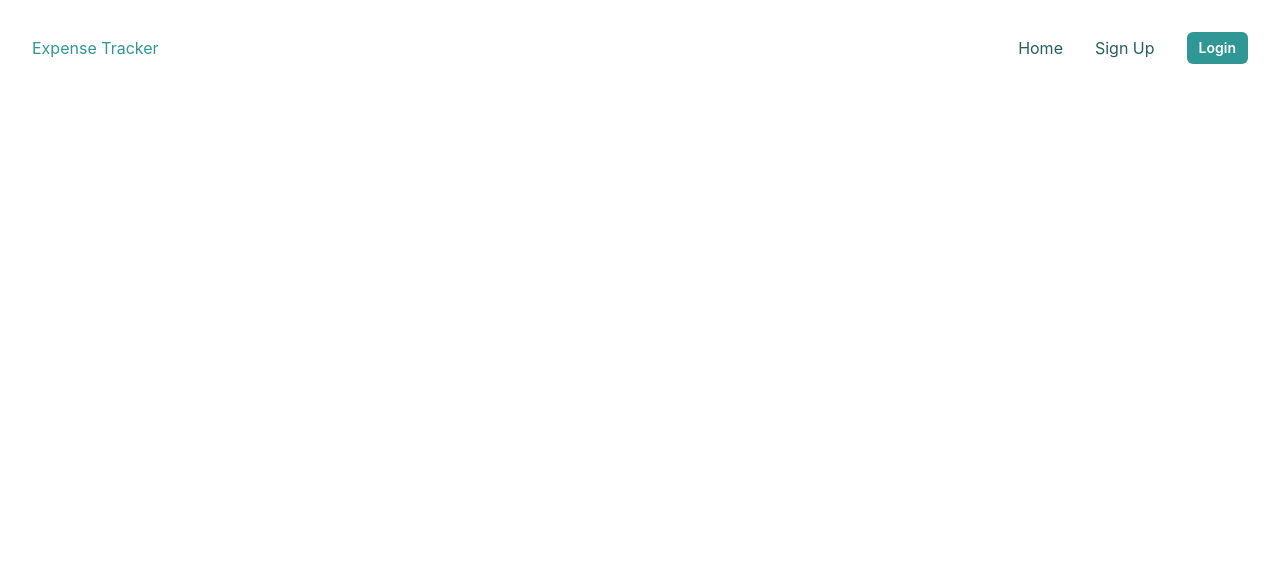
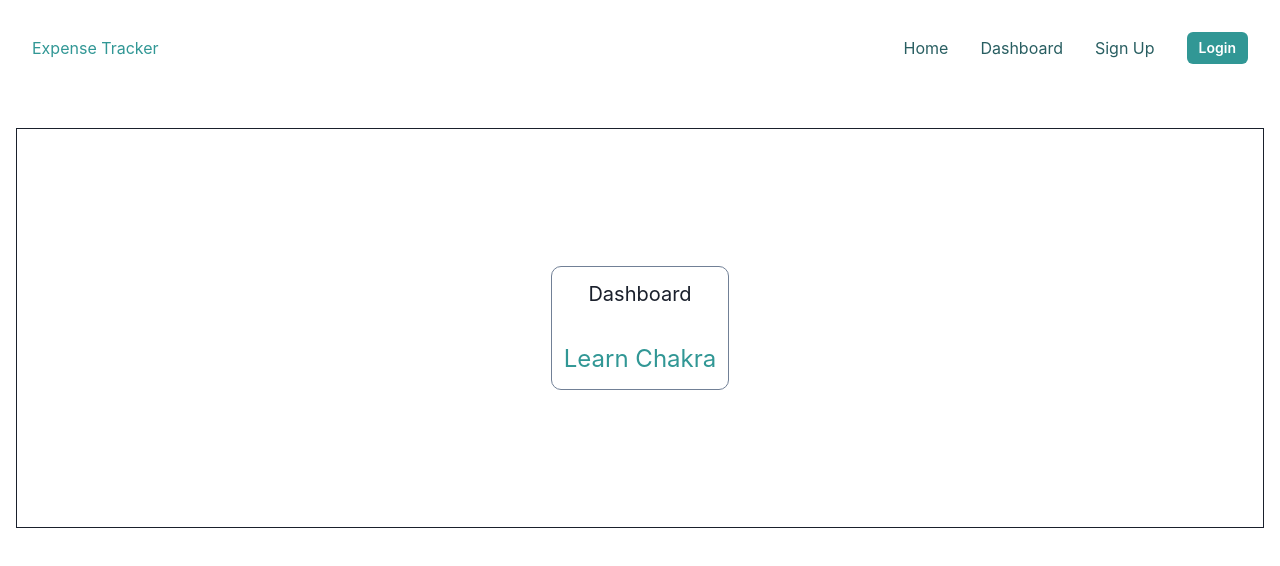
Before and after one commit to iamemil/ExpenseTracker, a React (Create React App) app in the folder expensetracker-frontend/: page /dashboard in a window 1280 px wide. Shown: the top 566 px of the page. Built offline with nearby package versions, Linux system fonts and the light colour scheme.

Commit message:
started doing dashboard view for auth users

```diff
--- a/expensetracker-frontend/src/App.js
+++ b/expensetracker-frontend/src/App.js
@@ -3,6 +3,7 @@ import Navbar from './pages/navbar/Navbar';
 import Home from "./pages/home/Home";
 import SignUp from "./pages/signup/SignUp";
 import Login from "./pages/login/Login";
+import Dashboard from "./pages/dashboard/Dashboard";
 import {
   ChakraProvider,
 } from '@chakra-ui/react';
@@ -14,6 +15,7 @@ function App() {
       <Navbar/>
       <Routes>
         <Route exact path="/home" element={<Home/>} />
+        <Route exact path="/dashboard" element={<Dashboard/>} />
         <Route exact path="/signup" element={<SignUp/>} />
         <Route exact path="/login" element={<Login/>} />
       </Routes>
--- /dev/null
+++ b/expensetracker-frontend/src/pages/dashboard/Dashboard.jsx
@@ -0,0 +1,15 @@
+import React from "react";
+import {
+    Center,
+    VStack,
+} from '@chakra-ui/react';
+import ReceiptHistory from "./ReceiptHistory";
+export default function Dashboard() {
+    return (
+        <VStack px='4'>
+            <Center width={'full'} h='400px' border={'1px'}>
+                <ReceiptHistory />
+            </Center>
+        </VStack>
+    );
+}
--- /dev/null
+++ b/expensetracker-frontend/src/pages/dashboard/ReceiptHistory.jsx
@@ -0,0 +1,31 @@
+import React from "react";
+import {
+    Box,
+    Text,
+    Link,
+    VStack,
+    Grid,
+  } from '@chakra-ui/react';
+export default function ReceiptHistory(){
+    return (
+        <Box textAlign="center" fontSize="xl" border='1px' borderColor='gray.500' borderRadius='10px'>
+
+        <Grid p={3}>
+          <VStack spacing={8}>
+            <Text>
+              Dashboard
+            </Text>
+            <Link
+              color="teal.500"
+              href="https://chakra-ui.com"
+              fontSize="2xl"
+              target="_blank"
+              rel="noopener noreferrer"
+            >
+              Learn Chakra
+            </Link>
+          </VStack>
+        </Grid>
+      </Box>
+    );
+}
--- a/expensetracker-frontend/src/pages/login/Login.jsx
+++ b/expensetracker-frontend/src/pages/login/Login.jsx
@@ -14,7 +14,7 @@ export default function Login() {
     return (
         <Center textAlign="center" fontSize="xl">
 
-            <Grid mx={5} px={5} width={{ sm: '100%', md:'75%', lg:'65%', xl: '50%' }} border='1px' borderColor='gray.100' borderRadius='25px'>
+            <Grid mx={5} px={5} boxShadow='lg' width={{ sm: '100%', md: '75%', lg: '65%', xl: '50%' }} border='1px' borderColor='gray.100' borderRadius='25px'>
                 <Box>
                     <Text fontSize='5xl'>Login</Text>
                 </Box>
--- a/expensetracker-frontend/src/pages/navbar/Navbar.jsx
+++ b/expensetracker-frontend/src/pages/navbar/Navbar.jsx
@@ -70,7 +70,8 @@ const MenuLinks = ({ isOpen }) => {
         pt={[4, 4, 0, 0]}
       >
         <MenuItem to="/home">Home</MenuItem>
-        <MenuItem to="/signup">Sign Up </MenuItem>
+        <MenuItem to="/dashboard">Dashboard</MenuItem>
+        <MenuItem to="/signup">Sign Up</MenuItem>
         <MenuItem to="/login" isLast>
           <Button
             size="sm"
--- a/expensetracker-frontend/src/pages/signup/SignUp.jsx
+++ b/expensetracker-frontend/src/pages/signup/SignUp.jsx
@@ -14,7 +14,7 @@ import {
 export default function SignUp() {
     return (
         <Center textAlign="center" fontSize="xl" >
-            <Grid mx={5} px={5} width={{ sm: '100%', md:'75%', lg:'65%', xl: '50%' }} border='1px' borderColor='gray.100' borderRadius='25px'>
+            <Grid mx={5} px={5} boxShadow='lg' width={{ sm: '100%', md: '75%', lg: '65%', xl: '50%' }} border='1px' borderColor='gray.100' borderRadius='25px'>
                 <Box>
                     <Text fontSize='5xl'> Sign Up</Text>
                 </Box>
```
Lines whose indentation alone changed are shown as unchanged.
